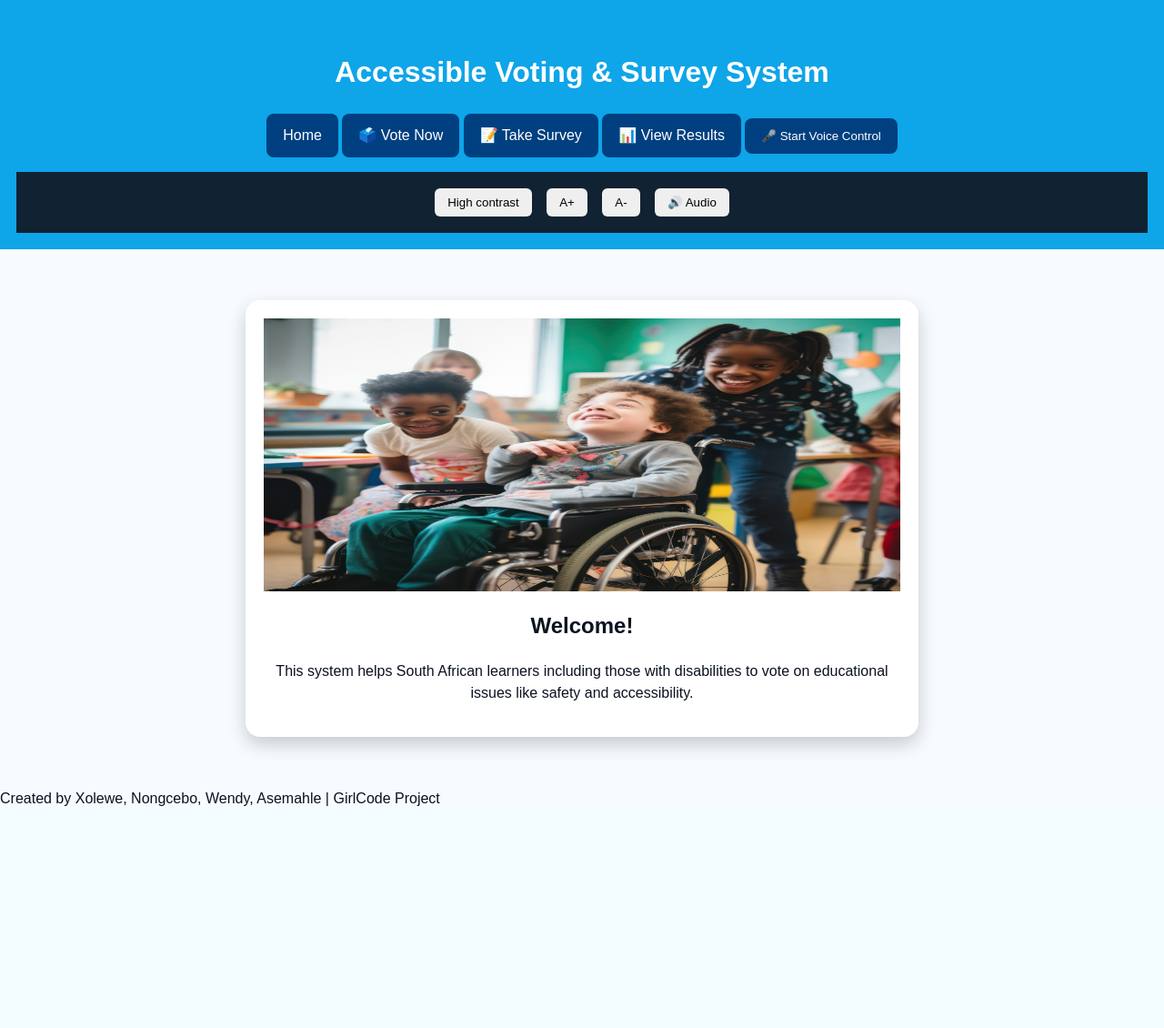
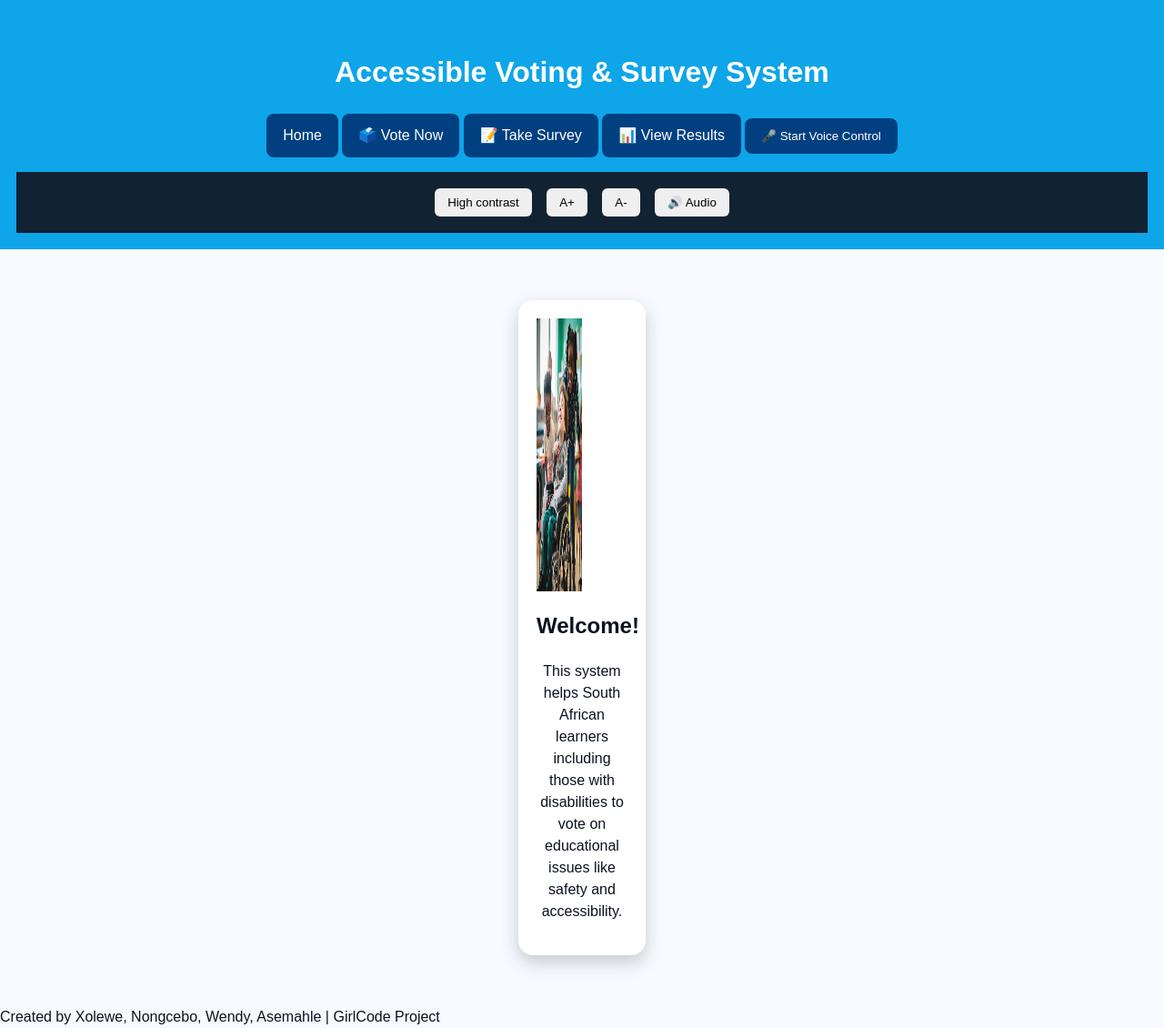
Before and after one commit to Xolelwe/Voting-System, a Django app: page / in a window 1280 px wide. Shown: the whole page at 91% size. Before the commit the page ends 886 px from the top, so only its background shows below. Run offline with Django 5.2, Linux system fonts and the light colour scheme; data comes from the database, SQL or seed files in the repository.

Commit message:
update in Desability/static/polls/css/styles.css

```diff
--- a/Desability/static/polls/css/styles.css
+++ b/Desability/static/polls/css/styles.css
@@ -15,12 +15,12 @@ header { background:#0ea5e9; color:white; padding:18px; text-align:center; }
 }
 
 .welcome-image {
-    width: 100%;
+    width: 50%;
     height:  300px;
     display: block;
 }
 #welcome-page {
-    max-width: 700px;
+    max-width: 100px;
     margin: 40px auto;
     padding: 20px;
     border-radius: 16px;
```
